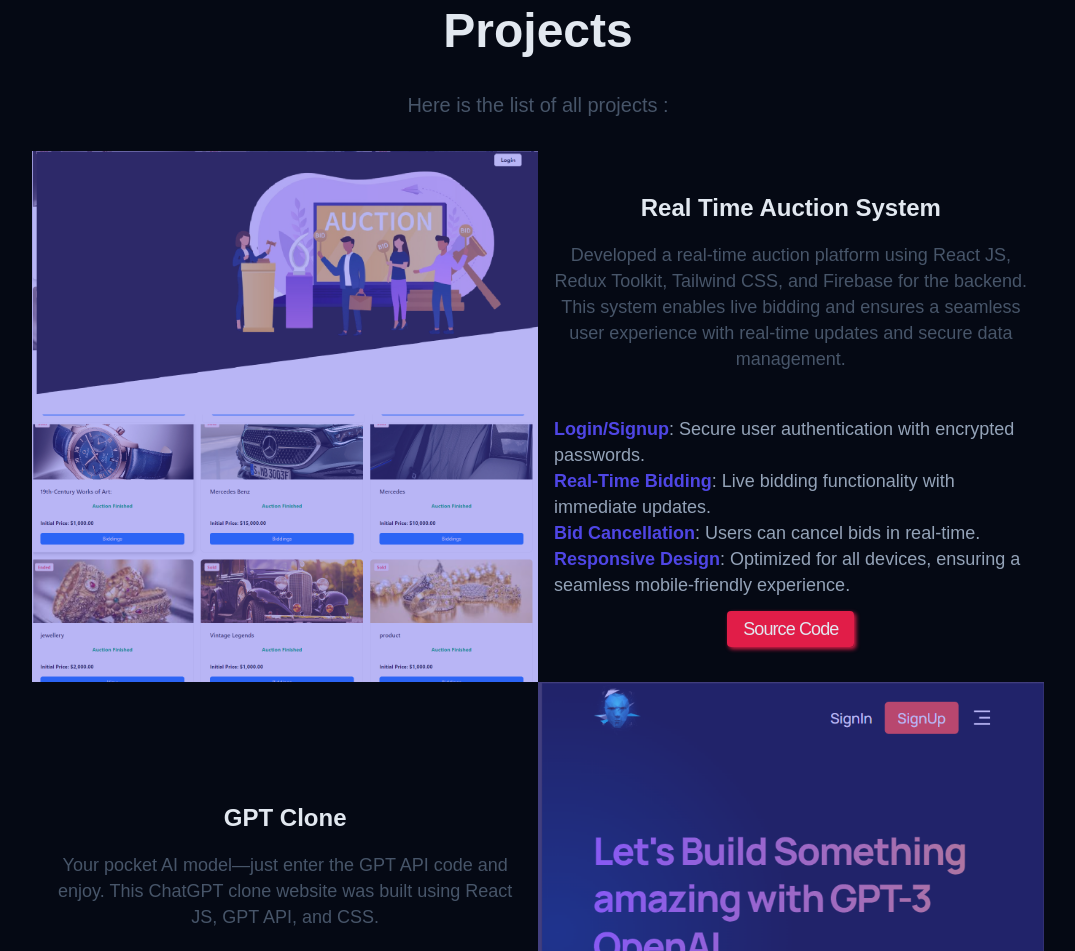
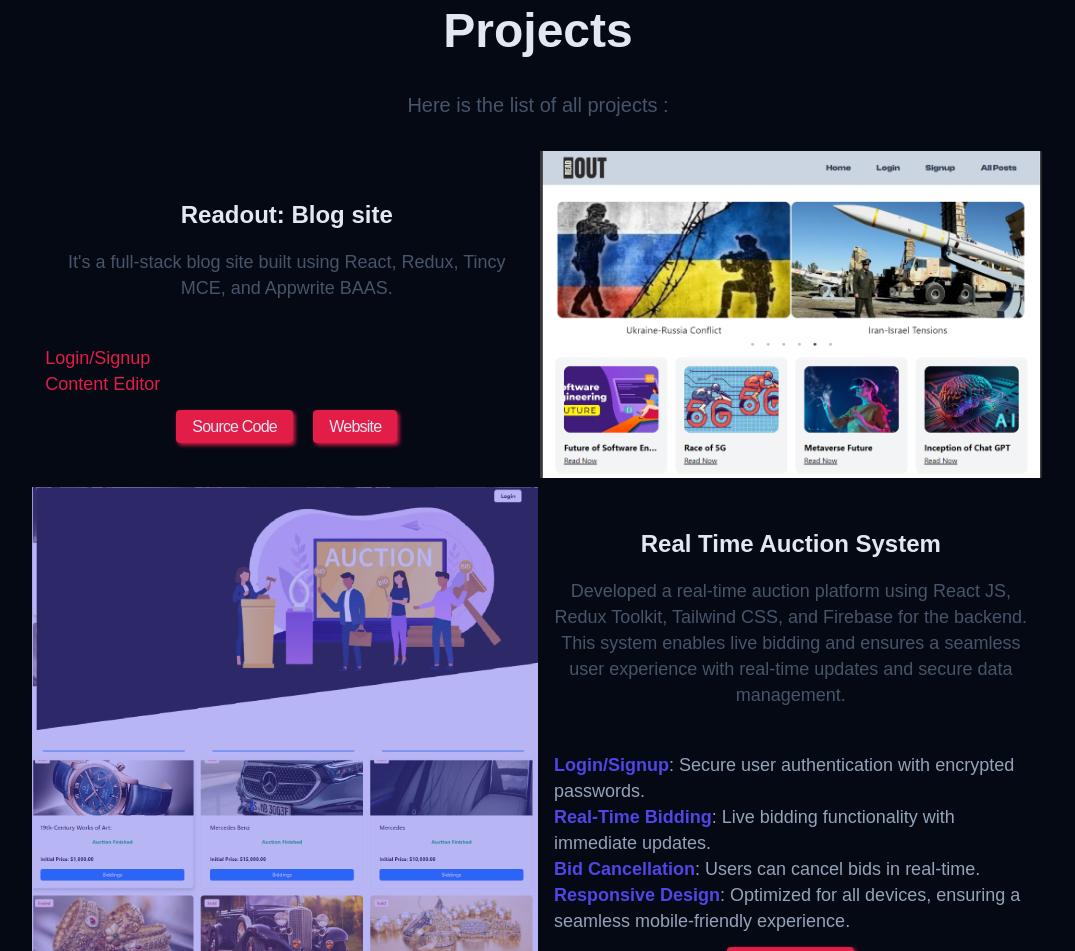
Before and after one commit to barchakuz/portfolio1.0, a website built with Vite: page index.html in a window 1280 px wide. Shown: the part 1581-2532 px from the top of the page, without its empty margins (102-1177 px from the left). Built offline with nearby package versions, Linux system fonts and the light colour scheme; a web font is replaced by a local one.

Commit message:
N1-added

```diff
--- a/index.html
+++ b/index.html
@@ -119,6 +119,31 @@
         <p class="work__description">
           Here is the list of all projects :
         </p>
+          <!-- Project N1 -->
+
+        <div class="project-N">
+          <div class="project-N-content">
+            <h3 class="work__project-subtitle">Readout: Blog site</h3>
+            <p class="work__project-description1">
+              It's a full-stack blog site built using React, Redux, Tincy MCE, and Appwrite BAAS.
+            </p>
+            <p class="work__project-description2">
+              <br><a>Login/Signup</a>
+              <br><a>Content Editor</a>
+            </p>
+            <a href="https://github.com/barchakuz/mega-R-2.0" class="btn btn-N">Source Code</a>
+            <a href="https://mega-r-2-0.vercel.app/" class="btn btn-N">Website</a>
+          </div>
+          <div class="project-N-img">
+            <img
+            data-src="./public/12.PNG"
+            src="https://fakeimg.pl/720"
+            alt="Read Out Site"
+            class="lazy loading"
+            />
+          </div>
+        </div>
+
         <div class="work__container">
           <!-- Project 1 -->
           <h3 class="work__project-title">Real Time Auction System</h3>
@@ -361,6 +386,8 @@
             />
           </div>
 
+
+
            <!-- Project 11 -->
            <div class="work__img-wrapper work__image8">
             <img
@@ -385,6 +412,7 @@
             <a class="btn work__project-btn" href="https://github.com/barchakuz/Deer-Game">Source Code</a>
           </div>
         </div>
+
       </section>
 
 
--- a/style/components/project.css
+++ b/style/components/project.css
@@ -63,9 +63,35 @@
   .work__project-subtitle {
     display: none;
   }
+  .project-N{
+    display: flex;
+    flex-direction: row;
+    margin:0 7.8rem;
+  }
+  .project-N-img,
+  .project-N-content{
+    width: 50%;
+  }
+  .project-N-content{
+    padding: 3rem 0.2rem;
+  }
+  .project-N-content p {
+    padding: 0 0.5rem;
+  }
+  .btn-N{
+    margin: 0.5rem 0.5rem;
+  }
 
   /* xs */
   @media (min-width: 475px) {
+    .project-N{
+      flex-direction: column;
+      margin:0 0.2rem;
+    }
+    .project-N-img,
+    .project-N-content{
+      width: 100%;
+    }
     .work__title {
       font-size: var(--size-3xl);
     }
@@ -97,6 +123,14 @@
 
   /* sm */
   @media (min-width: 640px) {
+    .project-N{
+      flex-direction: row;
+      margin:0 0.2rem;
+    }
+    .project-N-img,
+    .project-N-content{
+      width: 100%;
+    }
     .work__container {
       display: grid;
       grid-template-columns: 1fr 1fr;
@@ -110,7 +144,11 @@
       place-items: center;
     }
 
+
     .work__image1 {
+      grid-area: image1;
+    }
+    .work__image12 {
       grid-area: image1;
     }
 
@@ -188,6 +226,7 @@
       display: block;
       font-size: var(--size-base);
     }
+
   }
 
   /* md */
@@ -195,6 +234,7 @@
     .work__project-description1 {
       font-size: var(--size-sm);
     }
+
 
     .work__project-description2 {
       font-size: var(--size-sm);
@@ -211,6 +251,15 @@
 
   /* lg */
   @media (min-width: 1024px) {
+    .project-N{
+      flex-direction: row;
+      margin:0 0.9rem;
+
+    }
+    .project-N-img,
+    .project-N-content{
+      width: 100%;
+    }
     .work__title {
       font-size: var(--size-4xl);
     }
@@ -238,6 +287,14 @@
 
   /* xl */
   @media (min-width: 1280px) {
+    .project-N{
+      flex-direction: row;
+      margin:0 8rem;
+    }
+    .project-N-img,
+    .project-N-content{
+      width: 100%;
+    }
     .work__title {
       font-size: var(--size-5xl);
     }
```
Also changed, not shown: public/12.PNG (added).
